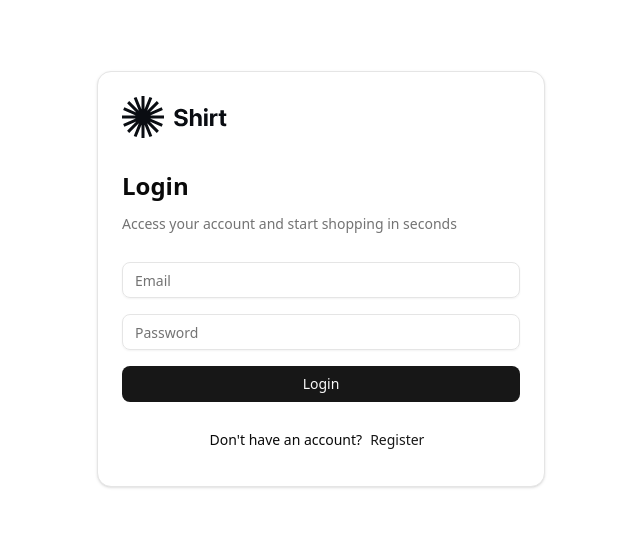
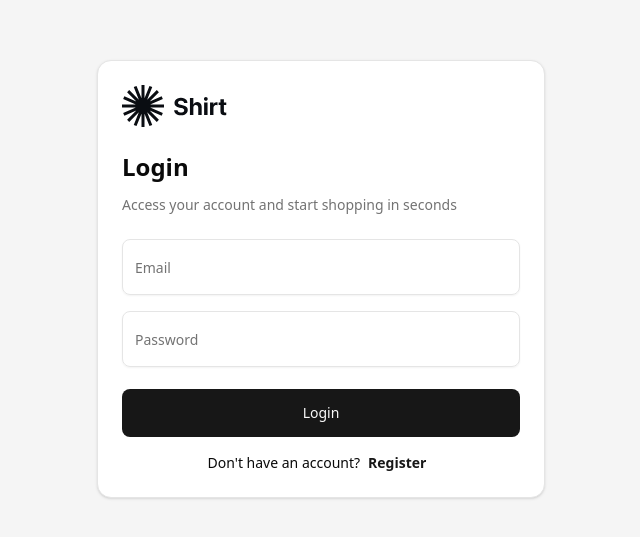
Before and after one commit to fahkhaer/e-commerce, a Next.js app: page /login in a window 1280 px wide. Shown: the part 121-658 px from the top of the page, without its empty margins (319-959 px from the left). Built offline with nearby package versions, Linux system fonts and the light colour scheme.

Commit message:
api yg kemarin

```diff
--- a/src/app/login/page.tsx
+++ b/src/app/login/page.tsx
@@ -39,14 +39,14 @@ export default function LoginPage() {
   };
 
   return (
-    <div className="flex justify-center items-center h-screen">
-      <Card className="w-full max-w-md">
+    <div className="flex justify-center items-center h-screen px-6 bg-accent">
+      <Card className="w-full max-w-md gap-0 pb-3">
         <CardHeader>
           <Logo className="h-10.5"></Logo>
-          <CardTitle className="text-2xl leading-9 font-bold pt-6">
+          <CardTitle className="text-2xl leading-9 font-bold pt-4">
             Login
           </CardTitle>
-          <CardDescription className="leading-7">
+          <CardDescription className="leading-7 pb-5">
             Access your account and start shopping in seconds{" "}
           </CardDescription>
         </CardHeader>
@@ -55,6 +55,7 @@ export default function LoginPage() {
             <div className="grid gap-4">
               <Input
                 {...register("email")}
+                className="h-14"
                 type="email"
                 placeholder="Email"
                 required
@@ -65,6 +66,7 @@ export default function LoginPage() {
 
               <Input
                 {...register("password")}
+                className="h-14 mb-1.5"
                 type="password"
                 placeholder="Password"
                 required
@@ -75,16 +77,20 @@ export default function LoginPage() {
                 </p>
               )}
             </div>
-            <Button type="submit" className="w-full" disabled={isSubmitting}>
+            <Button
+              type="submit"
+              className="w-full h-12"
+              disabled={isSubmitting}
+            >
               {isSubmitting ? "Logging in..." : "Login"}
             </Button>
           </form>
         </CardContent>
-        <CardFooter className="flex-col gap-2">
+        <CardFooter className="flex-col mt-3">
           <div className="flex">
             <p className="text-sm pt-1">Don&apos;t have an account?</p>
-            <CardAction className="">
-              <Button className="px-2 pt-0" variant="link">
+            <CardAction>
+              <Button className="px-2 pt-0 font-bold" variant="link">
                 <Link href="/register"> Register</Link>
               </Button>
             </CardAction>
--- a/src/app/register/page.tsx
+++ b/src/app/register/page.tsx
@@ -14,12 +14,12 @@ import {
 import { Input } from "@/components/ui/input";
 import { Logo } from "@/components/ui/logo";
 import { useAuth } from "@/providers/AuthProvider";
-import { loginApi, registerApi,  } from "@/services/auth";
+import { loginApi, registerApi } from "@/services/auth";
 import Link from "next/link";
-import {  useState } from "react";
+import { useState } from "react";
 
 export default function RegisterPage() {
-    const { login } = useAuth();
+  const { login } = useAuth();
   const [formData, setFormData] = useState({
     name: "",
     email: "",
@@ -29,7 +29,7 @@ export default function RegisterPage() {
 
   const handleChange = (e: React.ChangeEvent<HTMLInputElement>) => {
     const { id, value } = e.target;
-    setFormData(prev => ({ ...prev, [id]: value }));
+    setFormData((prev) => ({ ...prev, [id]: value }));
   };
 
   const handleSubmit = async (e: React.FormEvent) => {
@@ -45,13 +45,13 @@ export default function RegisterPage() {
       apiFormData.append("name", formData.name);
       apiFormData.append("email", formData.email);
       apiFormData.append("password", formData.password);
-      apiFormData.append("avatarUrl", "https://res.cloudinary.com/dvz5kmwqx/image/upload/v1759557923/products/uwxwmwq3y0drl7u9vvpv.png");
+      apiFormData.append(
+        "avatarUrl",
+        "https://res.cloudinary.com/dvz5kmwqx/image/upload/v1759557923/products/uwxwmwq3y0drl7u9vvpv.png"
+      );
 
       await registerApi(apiFormData);
-      const loginResponse = await loginApi(
-        formData.email,
-        formData.password,
-      );
+      const loginResponse = await loginApi(formData.email, formData.password);
 
       login(loginResponse.token, loginResponse.user);
       window.location.href = "/";
@@ -61,11 +61,11 @@ export default function RegisterPage() {
   };
 
   return (
-    <div className="flex justify-center items-center h-screen">
-      <Card className="w-full max-w-md">
+    <div className="flex justify-center items-center h-screen px-6 bg-accent">
+      <Card className="w-full max-w-md gap-4">
         <CardHeader>
           <Logo className="h-10.5"></Logo>
-          <CardTitle className="text-2xl leading-9 font-bold pt-6">
+          <CardTitle className="text-2xl leading-9 font-bold pt-3">
             Register
           </CardTitle>
           <CardDescription className="leading-7">
@@ -74,8 +74,9 @@ export default function RegisterPage() {
         </CardHeader>
         <CardContent>
           <form onSubmit={handleSubmit}>
-            <div className="grid gap-4">
-                <Input
+            <div className="grid gap-4 ">
+              <Input
+                className=" h-11.5"
                 id="name"
                 type="text"
                 placeholder="Name"
@@ -84,6 +85,7 @@ export default function RegisterPage() {
                 required
               />
               <Input
+                className=" h-11.5"
                 id="email"
                 type="email"
                 placeholder="Email"
@@ -92,6 +94,7 @@ export default function RegisterPage() {
                 required
               />
               <Input
+                className=" h-11.5"
                 id="password"
                 type="password"
                 placeholder="Password"
@@ -100,6 +103,7 @@ export default function RegisterPage() {
                 required
               />
               <Input
+                className=" h-11.5"
                 id="confirmPassword"
                 type="password"
                 placeholder="Confirm Password"
@@ -108,16 +112,16 @@ export default function RegisterPage() {
                 required
               />
             </div>
-          <Button type="submit" className="w-full">
-            Submit
-          </Button>
+            <Button type="submit" className="w-full mt-5 h-11.5">
+              Submit
+            </Button>
           </form>
         </CardContent>
         <CardFooter className="flex-col gap-2">
           <div className="flex">
             <p className="text-sm pt-1">Already have an account?</p>
             <CardAction className="">
-              <Button className="px-2 pt-0" variant="link">
+              <Button className="px-2 pt-0 font-bold" variant="link">
                 <Link href="/login"> Login </Link>
               </Button>
             </CardAction>
```
